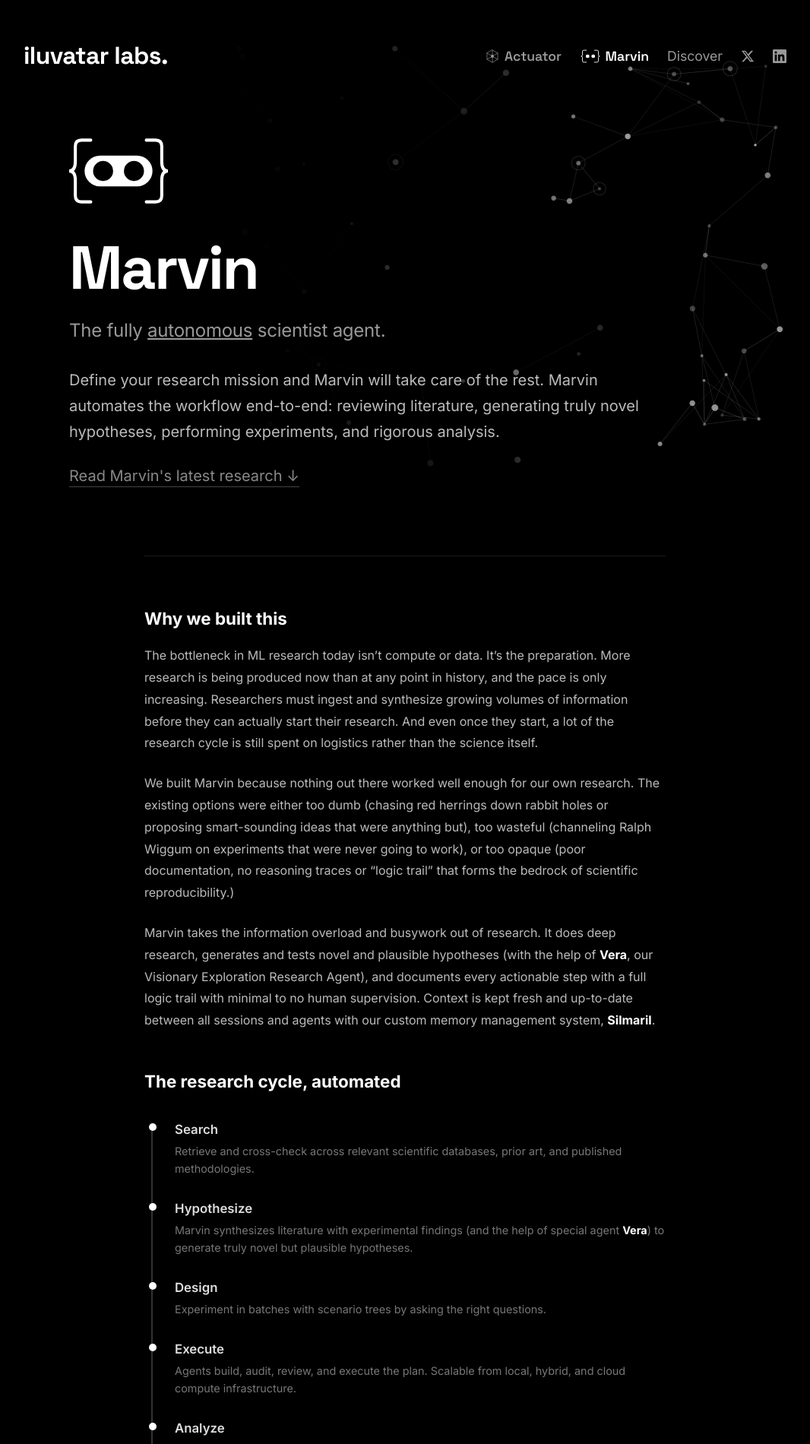
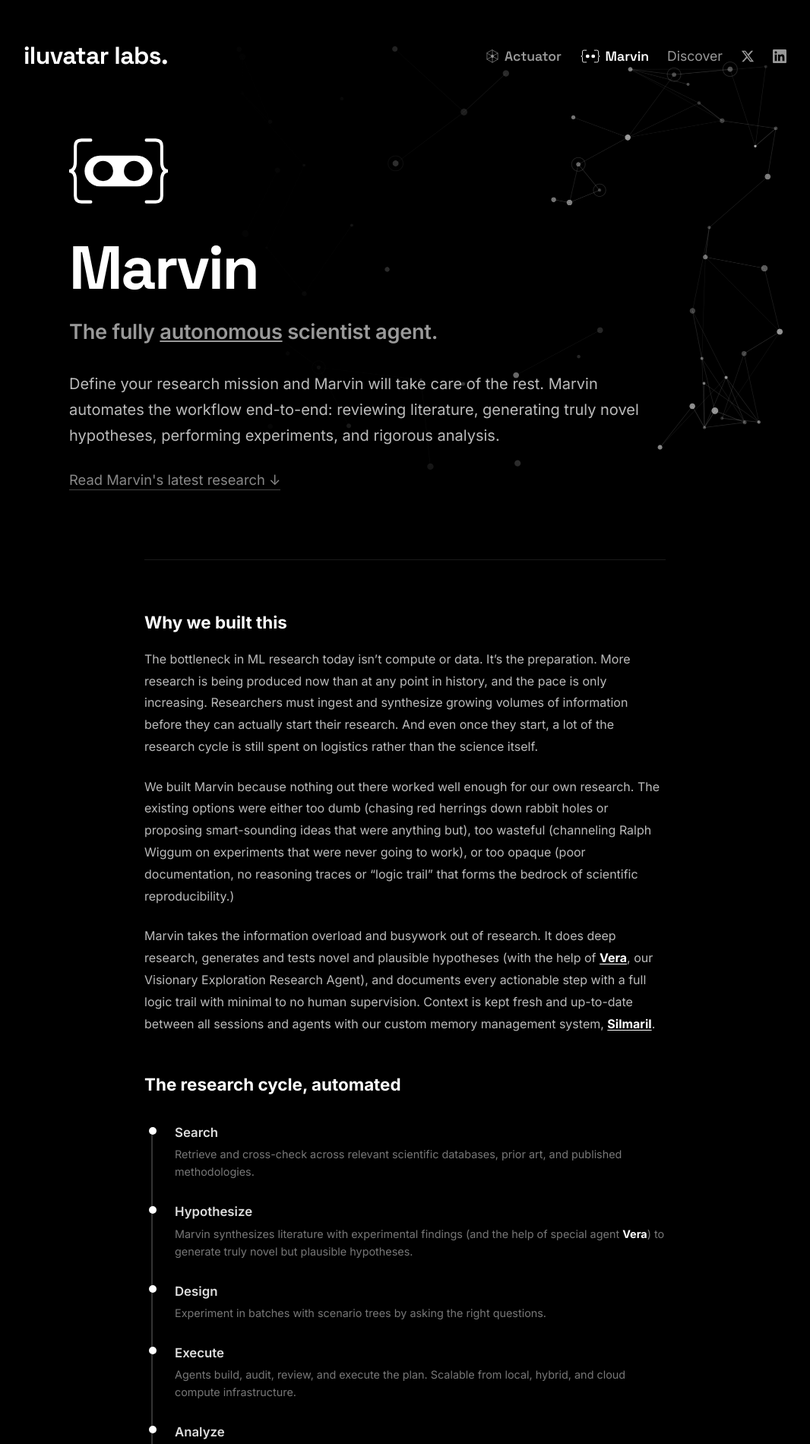
Before and after one commit to IluvatarLabs/iluvatarlabs.github.io, a Jekyll site: the page built from _posts/2026-03-01-introducing-marvin.md, in a window 1280 px wide. Shown: the top 1900 px of the page at 76% size, without its empty margins (107-1173 px from the left). Built offline with Jekyll 4.4.1, drawn with Linux system fonts in a browser that asks for light colours; some of the changed text lies outside the part shown.

Commit message:
Marvin page updates: bolder subtitle, section links, Vera rename, radar fixes, brighter boxes, Discover nav active state

```diff
--- a/_layouts/default.html
+++ b/_layouts/default.html
@@ -76,6 +76,10 @@
         }
 
         .nav-links a:hover {
+            color: #fff;
+        }
+
+        .nav-links a.active {
             color: #fff;
         }
 
@@ -195,7 +199,7 @@
         <div class="nav-links">
             <a href="/blog/2026/04/introducing-actuator/" class="product-link"><svg class="product-icon" width="28" height="28" viewBox="10 10 44 44" xmlns="http://www.w3.org/2000/svg"><g><path fill="none" stroke="currentColor" stroke-width="1.024" stroke-linecap="round" d="M 32 19.2 L 43.136 25.6 L 43.136 38.4 L 32 44.8 L 20.864 38.4 L 20.864 25.6 Z"/><path fill="none" stroke="currentColor" stroke-width="1.024" stroke-linecap="round" d="M 32 19.2 L 32 32"/><path fill="none" stroke="currentColor" stroke-width="1.024" stroke-linecap="round" d="M 43.136 25.6 L 32 32"/><path fill="none" stroke="currentColor" stroke-width="1.024" stroke-linecap="round" d="M 43.136 38.4 L 32 32"/><path fill="none" stroke="currentColor" stroke-width="1.024" stroke-linecap="round" d="M 32 44.8 L 32 32"/><path fill="none" stroke="currentColor" stroke-width="1.024" stroke-linecap="round" d="M 20.864 38.4 L 32 32"/><path fill="none" stroke="currentColor" stroke-width="1.024" stroke-linecap="round" d="M 20.864 25.6 L 32 32"/><circle cx="32" cy="32" r="3" fill="currentColor"/></g></svg> Actuator</a>
             <a href="/blog/2026/03/introducing-marvin/" class="product-link"><svg class="product-icon" width="28" height="28" viewBox="0 0 64 64" fill="none" xmlns="http://www.w3.org/2000/svg" style="margin-right: 0.2rem;"><path d="M 20 14 L 12 14 Q 8 14 8 18 L 8 28 Q 8 32 4 32 Q 8 32 8 36 L 8 46 Q 8 50 12 50 L 20 50" stroke="currentColor" stroke-width="2" stroke-linecap="round" fill="none"/><path d="M 44 14 L 52 14 Q 56 14 56 18 L 56 28 Q 56 32 60 32 Q 56 32 56 36 L 56 46 Q 56 50 52 50 L 44 50" stroke="currentColor" stroke-width="2" stroke-linecap="round" fill="none"/><rect x="18" y="27" width="11" height="10" rx="5" fill="currentColor"/><rect x="35" y="27" width="11" height="10" rx="5" fill="currentColor"/></svg> Marvin</a>
-            <a href="/blog/">Discover</a>
+            <a href="/blog/"{% if page.url == '/blog/' or page.url contains '/blog/' %} class="active"{% endif %}>Discover</a>
             <a href="https://x.com/IluvatarLabs" target="_blank" rel="noopener noreferrer">
                 <span class="social-icon"><svg viewBox="0 0 24 24" xmlns="http://www.w3.org/2000/svg"><path d="M18.244 2.25h3.308l-7.227 8.26 8.502 11.24H16.17l-5.214-6.817L4.99 21.75H1.68l7.73-8.835L1.254 2.25H8.08l4.713 6.231zm-1.161 17.52h1.833L7.084 4.126H5.117z"/></svg></span>
             </a>
--- a/_layouts/product.html
+++ b/_layouts/product.html
@@ -147,8 +147,8 @@
 
         .splash-hero h2 {
             font-family: 'Inter', sans-serif;
-            font-size: 1.5rem;
-            font-weight: 400;
+            font-size: 1.7rem;
+            font-weight: 600;
             color: #999;
             line-height: 1.4;
             margin-bottom: 2rem;
@@ -164,6 +164,7 @@
         .hero-cta {
             color: #888;
             text-decoration: none;
+            font-size: 1.15rem;
             border-bottom: 1px solid #444;
             padding-bottom: 2px;
             transition: color 0.3s, border-color 0.3s;
@@ -333,7 +334,7 @@
         /* ── Code + Output ── */
         .code-block {
             background: #080808;
-            border: 1px solid #1a1a1a;
+            border: 1px solid #444;
             border-radius: 6px;
             padding: 1.5rem 1.75rem;
             font-family: 'JetBrains Mono', monospace;
@@ -345,7 +346,7 @@
 
         .output-tree {
             background: #080808;
-            border: 1px solid #1a1a1a;
+            border: 1px solid #444;
             border-radius: 6px;
             padding: 1.5rem 1.75rem;
             font-family: 'JetBrains Mono', monospace;
@@ -865,13 +866,13 @@
             ctx.stroke();
         }
 
-        ctx.font = '15px "JetBrains Mono", monospace';
+        ctx.font = '16px "JetBrains Mono", monospace';
         ctx.fillStyle = '#888';
         ctx.textAlign = 'center';
         ctx.textBaseline = 'middle';
         for (var i = 0; i < N; i++) {
             var a = angleFor(i);
-            ctx.fillText(labels[i], cx + Math.cos(a) * (R + 24), cy + Math.sin(a) * (R + 24));
+            ctx.fillText(labels[i], cx + Math.cos(a) * (R + 30), cy + Math.sin(a) * (R + 30));
         }
 
         var eased = ease(morphT);
--- a/_posts/2026-03-01-introducing-marvin.md
+++ b/_posts/2026-03-01-introducing-marvin.md
@@ -23,7 +23,7 @@
 
 We built Marvin because nothing out there worked well enough for our own research. The existing options were either too dumb (chasing red herrings down rabbit holes or proposing smart-sounding ideas that were anything but), too wasteful (channeling Ralph Wiggum on experiments that were never going to work), or too opaque (poor documentation, no reasoning traces or "logic trail" that forms the bedrock of scientific reproducibility.)
 
-Marvin takes the information overload and busywork out of research. It does deep research, generates and tests novel and plausible hypotheses (with the help of **Vera**, our Visionary Exploration Research Agent), and documents every actionable step with a full logic trail with minimal to no human supervision. Context is kept fresh and up-to-date between all sessions and agents with our custom memory management system, **Silmaril**.
+Marvin takes the information overload and busywork out of research. It does deep research, generates and tests novel and plausible hypotheses (with the help of **[Vera](#vera)**, our Visionary Exploration Research Agent), and documents every actionable step with a full logic trail with minimal to no human supervision. Context is kept fresh and up-to-date between all sessions and agents with our custom memory management system, **[Silmaril](#lorien)**.
 
 ## The research cycle, automated
 
```
Also changed, not shown: other parts of _layouts/product.html (+1 -1 lines), other parts of _posts/2026-03-01-introducing-marvin.md (+3 -3 lines).
